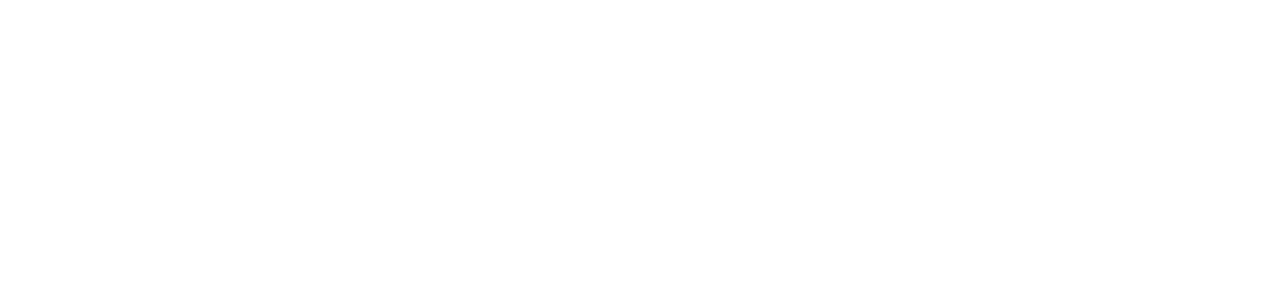
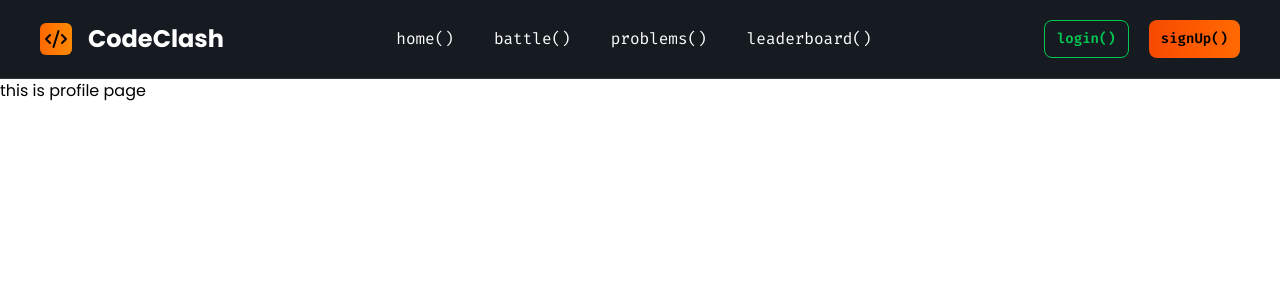
Before and after one commit to prakash-ydv/CodeClash, a React (Vite) app in the folder client/: page /profile in a window 1280 px wide. Before the commit this address had no page. Shown: the top 300 px of the page. Built offline with nearby package versions, Linux system fonts and the light colour scheme; a web font is replaced by a local one.

Commit message:
add profile route

```diff
--- a/client/src/App.jsx
+++ b/client/src/App.jsx
@@ -6,6 +6,7 @@
 import LeaderBoardPage from "./pages/LeaderBoardPage";
 import SignUpPage from "./pages/SignUpPage";
 import BattlePage from "./pages/BattlePage";
+import ProfilePage from "./pages/ProfilePage";
 
 function App() {
   return (
@@ -14,6 +15,7 @@
         <Route path="/" element={<HomePage />} />
         <Route path="/login" element={<LoginPage />} />
         <Route path="/signup" element={<SignUpPage />} />
+        <Route path="/profile" element={<ProfilePage />} />
         <Route path="/battle" element={<BattlePage />} />
         <Route path="/problems" element={<ProblemsPage />} />
         <Route path="/leaderboard" element={<LeaderBoardPage />} />
--- /dev/null
+++ b/client/src/pages/ProfilePage.jsx
@@ -0,0 +1,13 @@
+import React from "react";
+import NavBar from "../component/ui/NavBar";
+
+function ProfilePage() {
+  return (
+    <div>
+      <NavBar />
+      this is profile page
+    </div>
+  );
+}
+
+export default ProfilePage;
```
